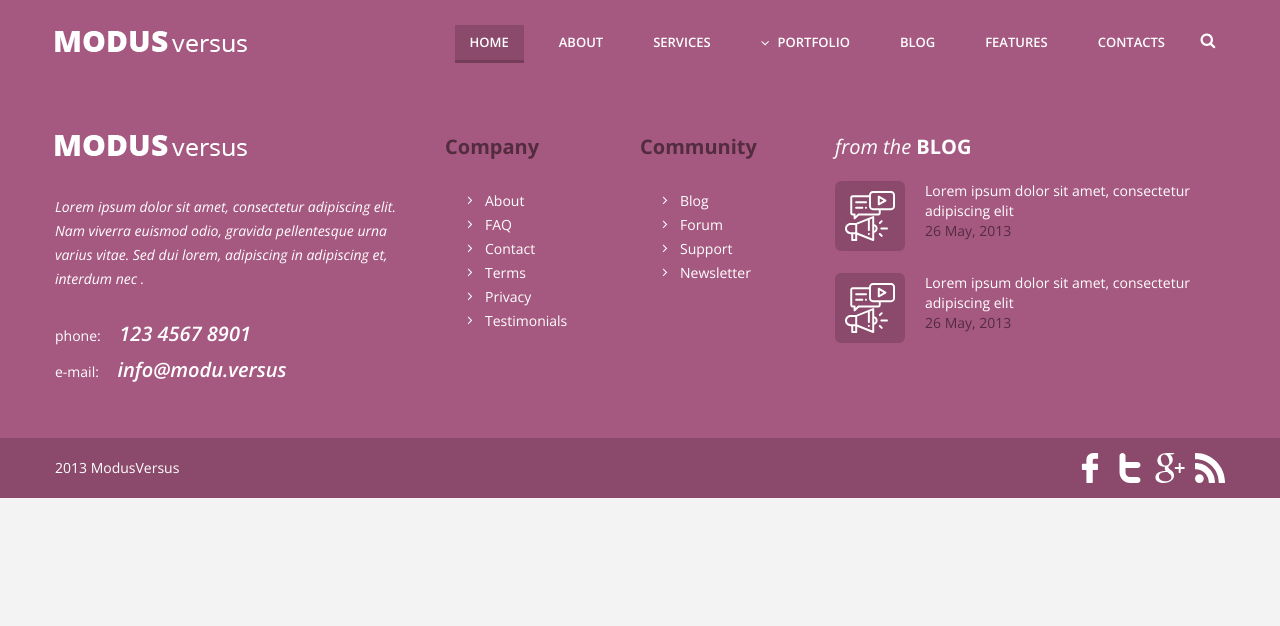
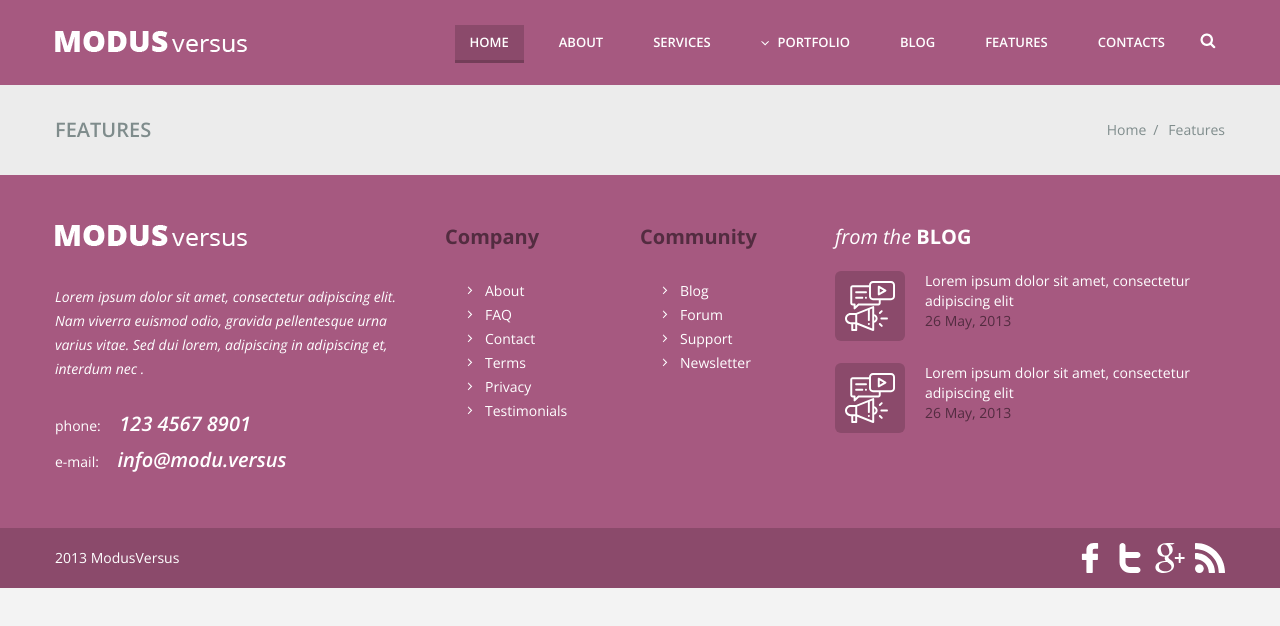
Before and after one commit to Tiutiunnyk-Liliia/modus-versus, a website: page app/features.html in a window 1280 px wide. Drawn offline with nearby package versions, Linux system fonts and the light colour scheme.

Commit message:
Added block "breadcrumbs" to the "features" page

```diff
--- a/app/features.html
+++ b/app/features.html
@@ -52,7 +52,17 @@
     </div>
 </header>
 
-
+<div class="breadcrumbs">
+    <div class="container">
+        <div class="breadcrumbs__inner">
+            <h3 class="breadcrumbs__title">Features</h3>
+            <ul class="breadcrumbs__list">
+                <li class="breadcrumbs__list-item"><a href="#">Home</a></li>
+                <li class="breadcrumbs__list-item"><span>Features</span></li>
+            </ul>
+        </div>
+    </div>
+</div>
 
 <footer class="footer">
     <div class="footer-top">
```
